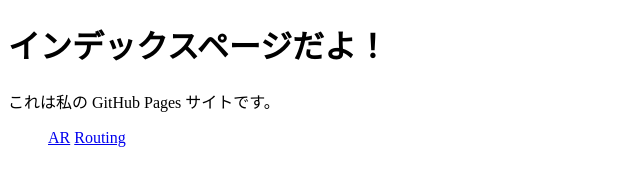
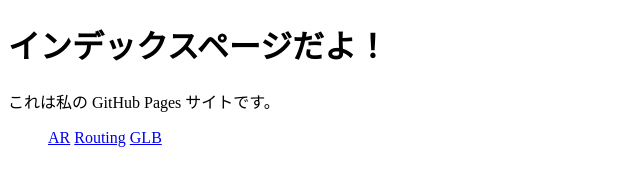
Before and after one commit to niwayu/niwayu.github.io, a plain HTML site: page index.html in a window 1280 px wide. Shown: the full height of the page, 0-640 px from the left. Drawn offline with Linux system fonts and the light colour scheme.

Commit message:
Update index.html

```diff
--- a/index.html
+++ b/index.html
@@ -9,6 +9,7 @@
     <ol>
         <a href="./ar.html">AR</a>
         <a href="./routing.html">Routing</a>
+        <a href="./shiro.glb">GLB</a>
     </ol>
 
 </body>
```
